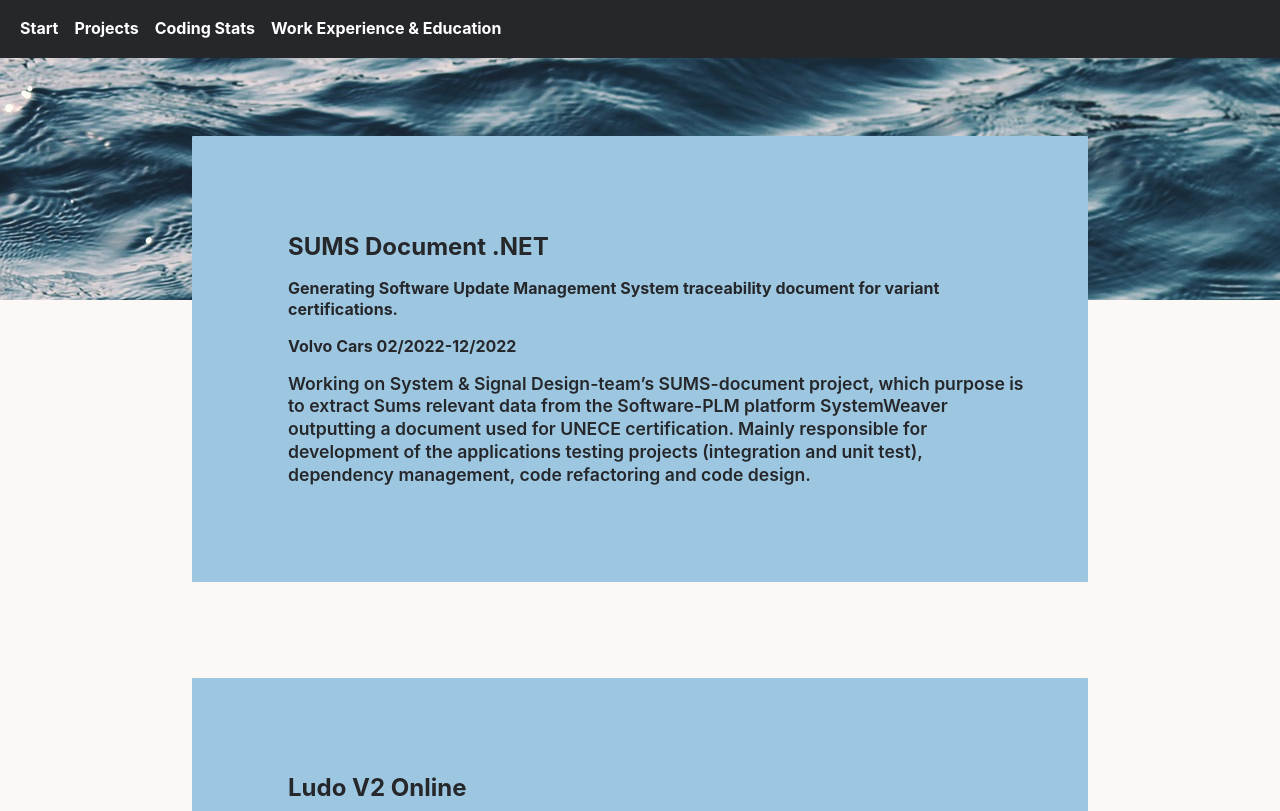
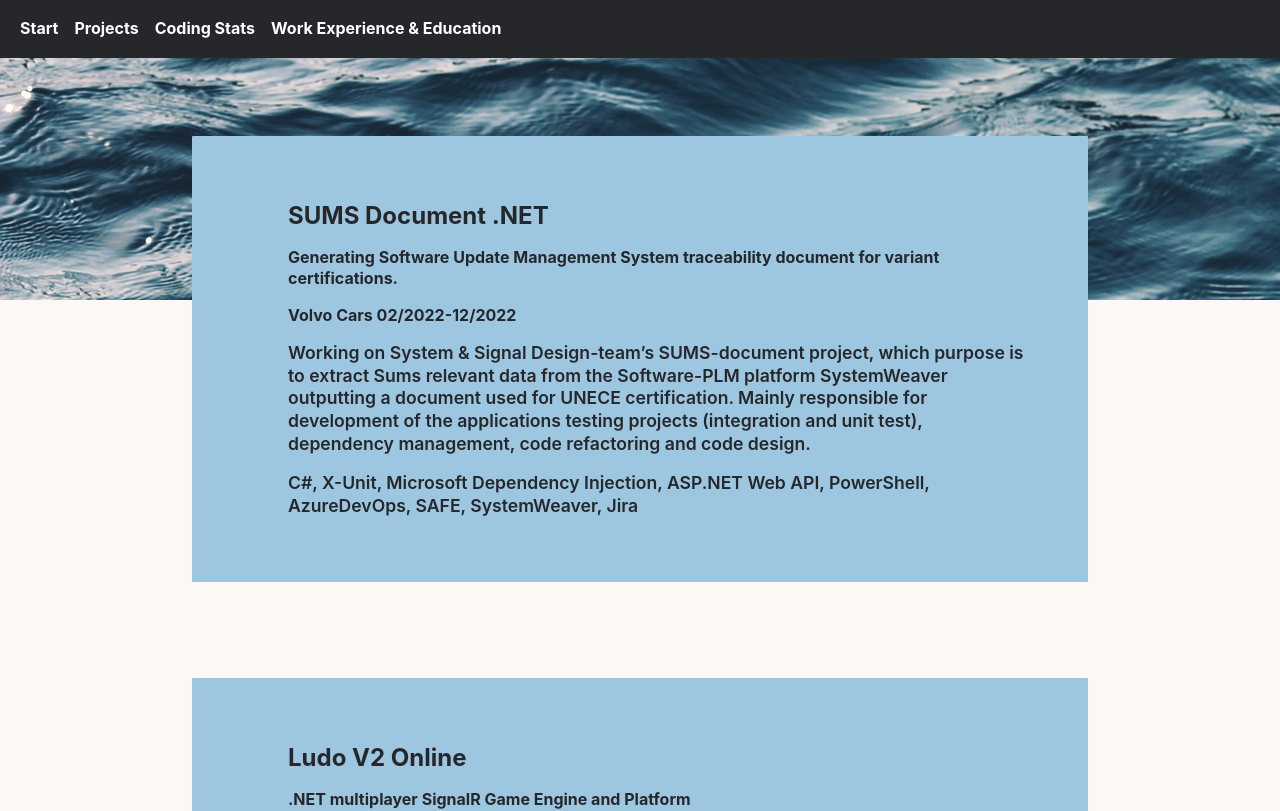
Before and after one commit to RobinAxelsson/personal-jam, a Next.js app: page /projects in a window 1280 px wide. Shown: the top 811 px of the page. Built offline with nearby package versions, Linux system fonts and the light colour scheme.

Commit message:
added tech list to projects

```diff
--- a/components/highlighted-projects.jsx
+++ b/components/highlighted-projects.jsx
@@ -5,7 +5,7 @@ export default function HighlightedProjects({ allHighlightedProjectsData }) {
   return (
     <>
       {allHighlightedProjectsData.map(
-        ({ id, title, content, start, end, company, ingress }) => (
+        ({ id, title, content, start, end, company, ingress, technologies }) => (
           <Card
             key={id}
             right={
@@ -16,6 +16,7 @@ export default function HighlightedProjects({ allHighlightedProjectsData }) {
                   {company} {parseDateToString(start)}-{parseDateToString(end)}
                 </h4>
                 <ReactMarkdown>{content}</ReactMarkdown>
+                <p>{technologies}</p>
               </>
             }
           />
--- a/data-access/resume-repository.js
+++ b/data-access/resume-repository.js
@@ -52,6 +52,8 @@ export function getSortedHighlightedProjectsData() {
     // Use gray-matter to parse the post metadata section
     const {data, content} = matter(fileContent);
 
+    const tech = data.technologies.join(", ");
+
     return {
       id,
       content,
@@ -59,7 +61,8 @@ export function getSortedHighlightedProjectsData() {
       end: data.end,
       company: data.company,
       title: data.title,
-      ingress: data.ingress
+      ingress: data.ingress,
+      technologies: tech
     };
   });
 
--- a/resume/highlighted_projects/nexer_boostapp.md
+++ b/resume/highlighted_projects/nexer_boostapp.md
@@ -4,16 +4,16 @@ ingress:  ASP.NET Reverse Proxy REST API for company time reports
 company: Nexer Group
 start: '2021-10'
 end: '2021-12'
-technologies: [
-    C#
-    ASP.NET Web API
-    Microsoft Identity Server
-    Azure DevOps
-    Docker
-    HttpClient
-    Postman
-    Microsoft Dependency Injection
-]
+technologies:
+    - C#
+    - ASP.NET Web API
+    - Microsoft Identity Server
+    - Azure DevOps
+    - Docker
+    - HttpClient
+    - Postman
+    - Microsoft Dependency Injection
+
 ---
 Responsible for building a reverse Proxy API (ASP.NET) in a micro service
 architecture within a inhouse SCRUM Team.
--- a/resume/highlighted_projects/teknikhogskolan_LudoV2.md
+++ b/resume/highlighted_projects/teknikhogskolan_LudoV2.md
@@ -4,19 +4,19 @@ ingress: .NET multiplayer SignalR Game Engine and Platform
 company: Teknikhögskolan
 start: '2021-5-10'
 end: '2021-5-31'
-technologies: [
-    C#
-    ASP.NET
-    SignalR
-    Entity-Framework
-    JWT
-    Cookies
-    Html
-    JavaScript
-    CSS
-    GitHub
-    Microsoft Dependency Injection
-]
+technologies:
+    - C#
+    - ASP.NET
+    - SignalR
+    - Entity-Framework
+    - JWT
+    - Cookies
+    - Html
+    - JavaScript
+    - CSS
+    - GitHub
+    - Microsoft Dependency Injection
+
 ---
 
 Responsible for building a Fullstack ASP.NET Web, [Ludo Board Game Platform.](https://github.com/RobinAxelsson/LudoV2)
--- a/resume/highlighted_projects/vcc_sums.md
+++ b/resume/highlighted_projects/vcc_sums.md
@@ -4,17 +4,17 @@ ingress: Generating Software Update Management System traceability document for
 company: Volvo Cars
 start: '2022-02'
 end: '2022-12'
-technologies: [
-    C#
-    X-Unit
-    Microsoft Dependency Injection
-    ASP.NET Web API
-    PowerShell
-    AzureDevOps
-    SAFE
-    SystemWeaver
-    Jira
-]
+technologies:
+    - C#
+    - X-Unit
+    - Microsoft Dependency Injection
+    - ASP.NET Web API
+    - PowerShell
+    - AzureDevOps
+    - SAFE
+    - SystemWeaver
+    - Jira
+
 ---
 Working on System & Signal Design-team’s SUMS-document project, which
 purpose is to extract Sums relevant data from the Software-PLM platform
```
